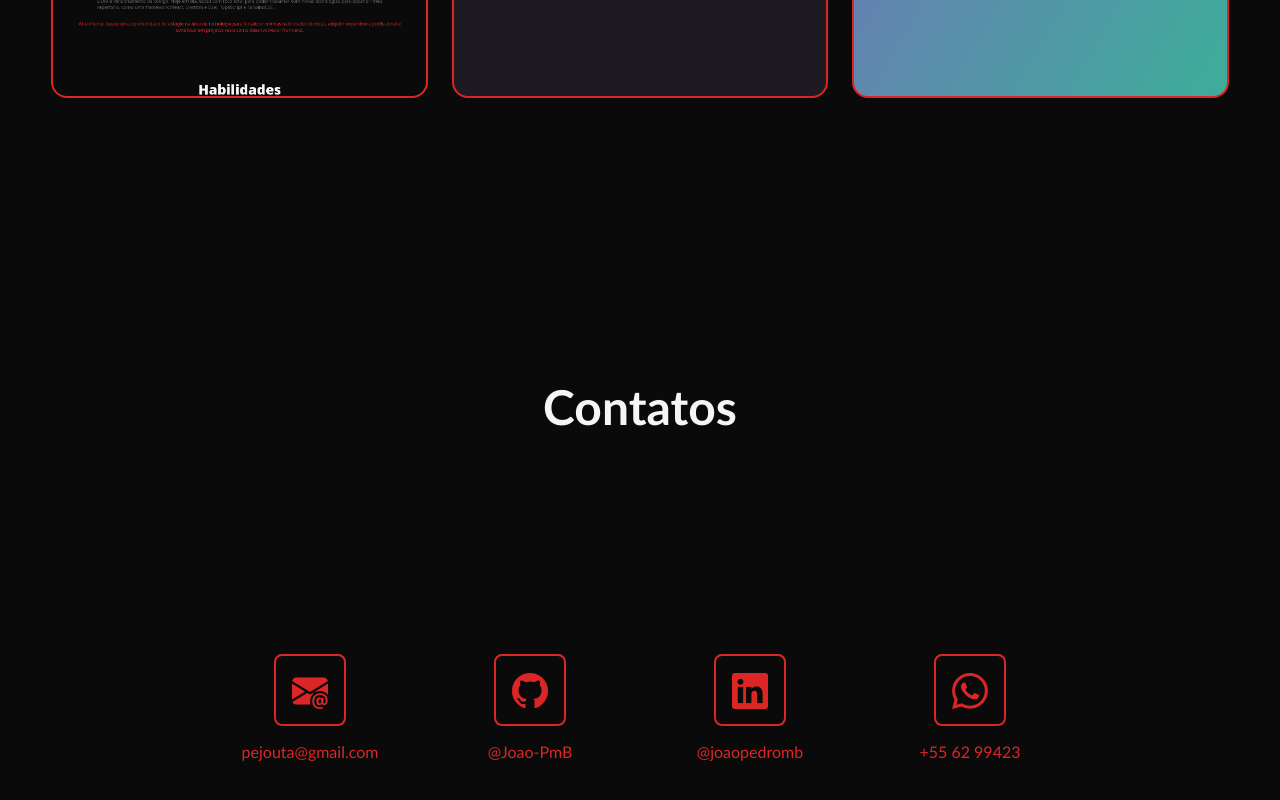
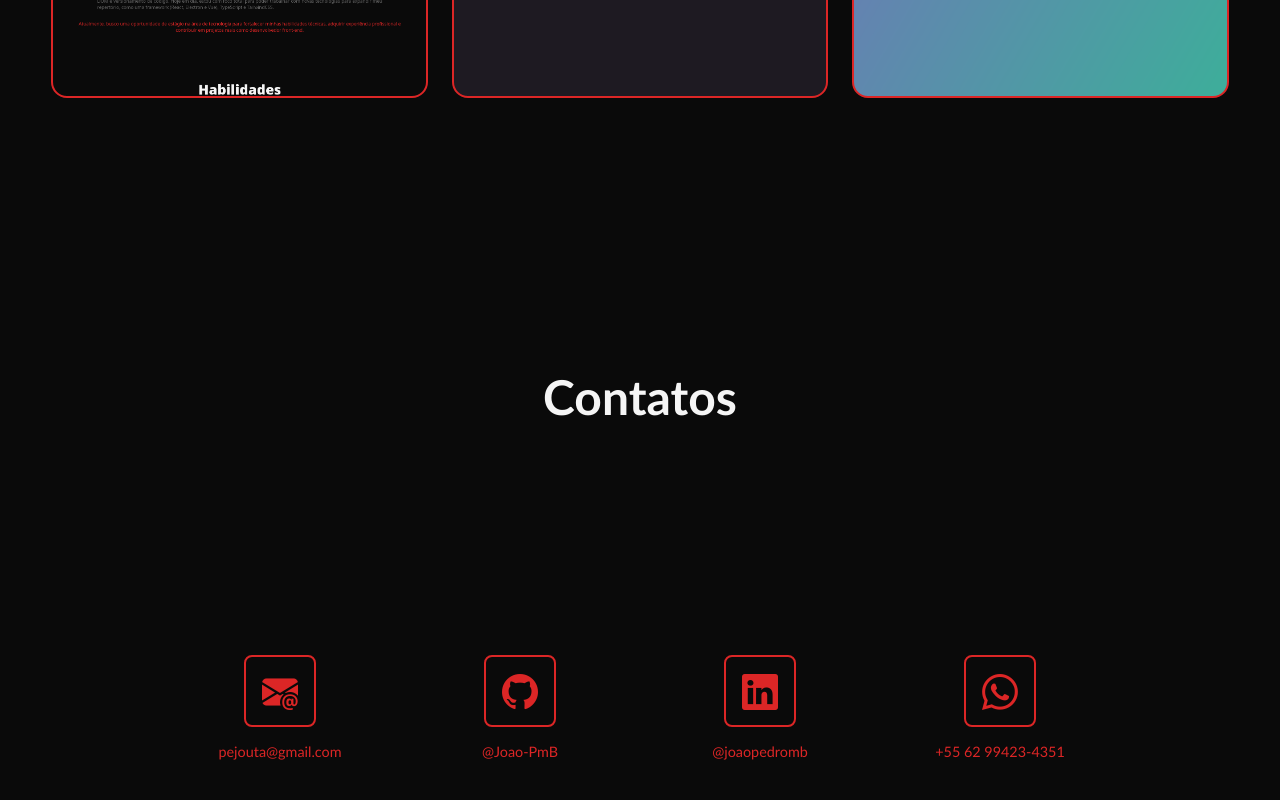
Before and after one commit to Joao-PmB/Portfolio, a plain HTML site: page Meu Portifólio/index.html in a window 1280 px wide. Shown: the part 2316-3116 px from the top of the page. Drawn offline with nearby package versions, Linux system fonts and the light colour scheme.

Commit message:
fix: corrige número de whatsapp cortado

```diff
--- a/Meu Portifólio/index.html
+++ b/Meu Portifólio/index.html
@@ -240,7 +240,7 @@
 
           <a href="https://api.whatsapp.com/send?phone=5562994234351" target="_blank">
             <button><i class="bi bi-whatsapp"></i></button>
-            <p>+55 62 99423</p>
+            <p>+55 62 99423-4351</p>
           </a>
         </div>
       </div>
--- a/Meu Portifólio/style.css
+++ b/Meu Portifólio/style.css
@@ -375,8 +375,8 @@
   display: flex;
   justify-content: center;
   align-items: center;
-  width: 120px;
-  height: 120px;
+  width: 140px;
+  height: 140px;
   color: var(--corVermelha);
   flex-direction: column;
   gap: 16px;
@@ -395,7 +395,7 @@
 
 footer .btn-redes p {
   display: flex;
-  font-size: 1rem;
+  font-size: 0.9rem;
   font-weight: 300;
   transition: 0.3s;
 }
```
